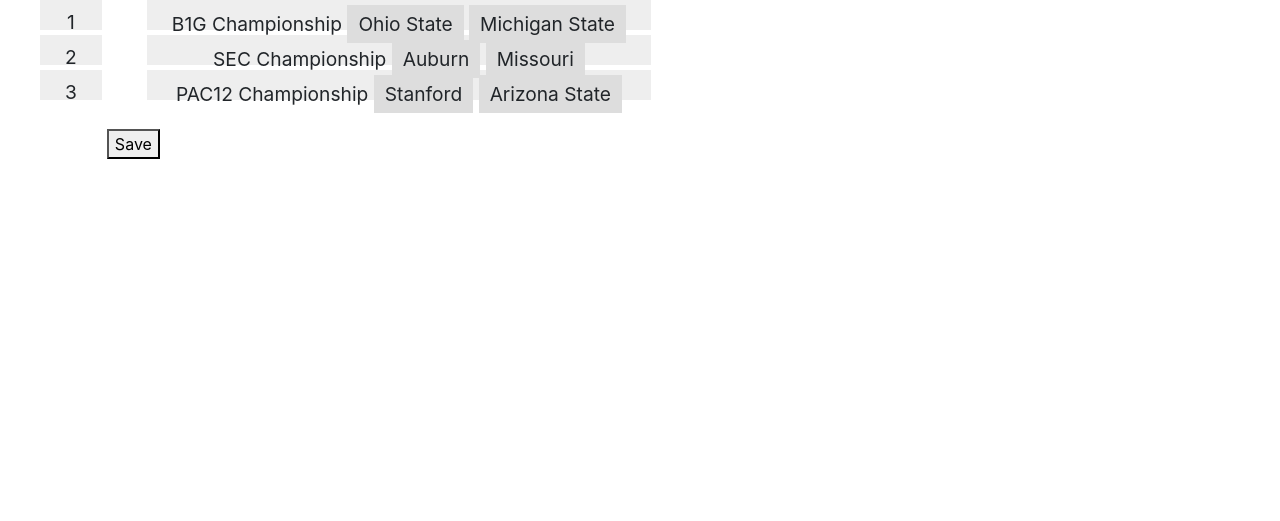
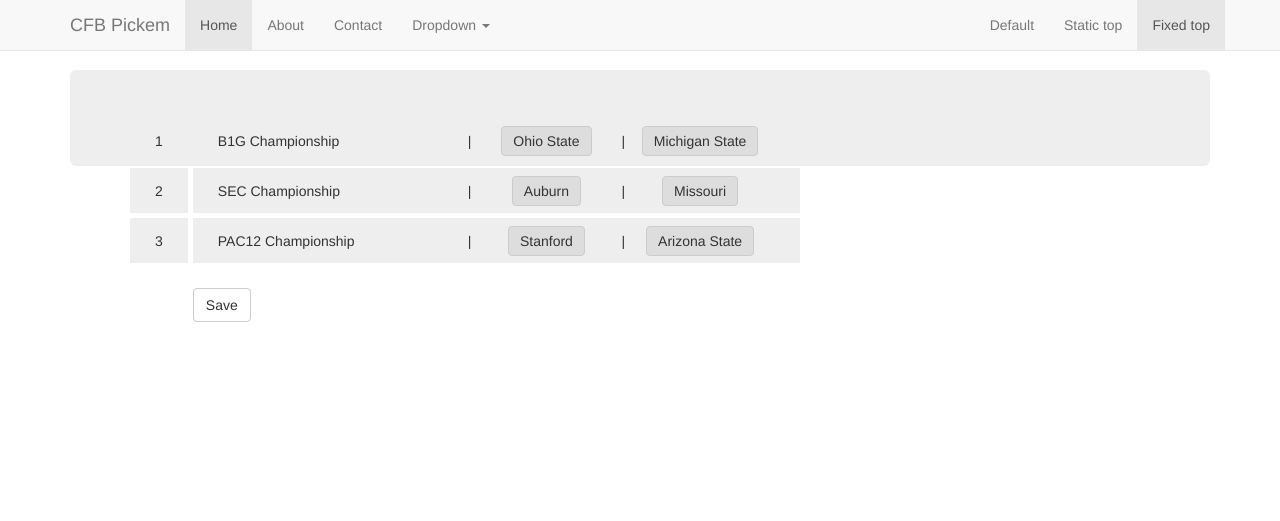
Before and after one commit to ryanmoore/cfb-pickem, a Django app: page /pickem/user/picks/edit/ in a window 1280 px wide. Shown: the top 521 px of the page. Before the commit the page ends 159 px from the top, so only its background shows below. Run offline with Django 3.2, Linux system fonts and the light colour scheme; the visitor is signed in with stand-in values (Sample User, id 1); data comes from the database, SQL or seed files in the repository; data that the repository does not hold is empty; some libraries are stand-ins or nearby versions.

Commit message:
Bootstrapped! and some refactoring of select all code to pulll out javascript and table-ify the display better.

```diff
--- /dev/null
+++ b/pickem/static/pickem/css/navbar-fixed-top.css
@@ -0,0 +1,4 @@
+body {
+    min-height: 2000px;
+    padding-top: 70px;
+}
--- /dev/null
+++ b/pickem/static/pickem/js/select_all_form.js
@@ -0,0 +1,12 @@
+function onSubmit() {
+var order = $( '#selection_sortable' ).sortable( 'toArray' );
+$( "#selections" ).val( JSON.stringify(order) );
+}
+
+function configure_sortable() {
+$( '#selection_sortable').sortable({ axis: 'y' });
+$( '#selection_sortable' ).disableSelection();
+$( 'form' ).submit( onSubmit );
+}
+
+$(document).ready( configure_sortable );
--- /dev/null
+++ b/pickem/templates/pickem/base.html
@@ -0,0 +1,78 @@
+{% load staticfiles %}
+<!DOCTYPE html>
+<html lang="en">
+<head>
+    <meta charset="utf-8">
+    <meta http-equiv="X-UA-Compatible" content="IE=edge">
+    <meta name="viewport" content="width=device-width, initial-scale=1.0">
+    <meta name="description" content="">
+    <meta name="author" content="">
+    <!--<link rel="shortcut icon" href="../../docs-assets/ico/favicon.png"> -->
+
+    <title>{% block title %}CFB Pickem{% endblock %}</title>
+
+    <!-- Bootstrap core CSS -->
+    <link href="{% static 'pickem/bootstrap/css/bootstrap.css' %}" type="text/css" rel="stylesheet">
+    <!-- Custom styles for this template -->
+    <link href="{% static 'pickem/css/navbar-fixed-top.css' %}" type="text/css" rel="stylesheet">
+    {% block additional_style %}{% endblock %}
+</head>
+
+<body>
+<!-- Fixed navbar -->
+<div class="navbar navbar-default navbar-fixed-top" role="navigation">
+    <div class="container">
+        <div class="navbar-header">
+            <button type="button" class="navbar-toggle" data-toggle="collapse" data-target=".navbar-collapse">
+                <span class="sr-only">Toggle navigation</span>
+                <span class="icon-bar"></span>
+                <span class="icon-bar"></span>
+                <span class="icon-bar"></span>
+            </button>
+            <a class="navbar-brand" href="#">CFB Pickem</a>
+        </div>
+        <div class="navbar-collapse collapse">
+            <ul class="nav navbar-nav">
+                <li class="active"><a href="#">Home</a></li>
+                <li><a href="#about">About</a></li>
+                <li><a href="#contact">Contact</a></li>
+                <li class="dropdown">
+                    <a href="#" class="dropdown-toggle" data-toggle="dropdown">Dropdown <b class="caret"></b></a>
+                    <ul class="dropdown-menu">
+                        <li><a href="#">Action</a></li>
+                        <li><a href="#">Another action</a></li>
+                        <li><a href="#">Something else here</a></li>
+                        <li class="divider"></li>
+                        <li class="dropdown-header">Nav header</li>
+                        <li><a href="#">Separated link</a></li>
+                        <li><a href="#">One more separated link</a></li>
+                    </ul>
+                </li>
+            </ul>
+            <ul class="nav navbar-nav navbar-right">
+                <li><a href="../navbar/">Default</a></li>
+                <li><a href="../navbar-static-top/">Static top</a></li>
+                <li class="active"><a href="./">Fixed top</a></li>
+            </ul>
+        </div>
+        <!--/.nav-collapse -->
+    </div>
+</div>
+
+<div class="container">
+    <div class="jumbotron">
+        {% block content %}{% endblock %}
+    </div>
+
+</div>
+<!-- /container -->
+
+
+<!-- Bootstrap core JavaScript
+================================================== -->
+<!-- Placed at the end of the document so the pages load faster -->
+<script type="text/javascript" src="{% static 'pickem/jquery-2.0.3.js' %}"></script>
+<script type="text/javascript" src="{% static 'pickem/bootstrap/js/bootstrap.js' %}"></script>
+{% block external_js %}{% endblock %}
+</body>
+</html>
--- a/pickem/templates/pickem/select_all.html
+++ b/pickem/templates/pickem/select_all.html
@@ -1,12 +1,13 @@
-<!DOCTYPE html>
+{% extends 'pickem/base.html' %}
 {% load staticfiles %}
-<html>
-<head>
-    <title>Select All Sortable</title>
-    <link href="{% static 'pickem/css/bootstrap.min.css' %}" type="text/css" rel="stylesheet" media="screen">
+
+{% block title %}Picks{% endblock %}
+
+{% block additional_style %}
 <style>
-        ul {
+    .rankings ul {
     margin: 0;
+    padding: 0;
     }
         .rankings {
     margin: 0 0 0 0;
@@ -17,11 +18,10 @@
     list-style-type: none;
     margin: 0 0px 5px 0px;
     padding: 5px 25px;
-        font-size: 1.2em;
+    font-size: 1em;
     background-color: #eee;
-        height: 30px;
     line-height: 30px;
-        text-align: center;
+    vertical-align: middle;
     }
         .rankings input[type="radio"] {
         display: none;
@@ -41,37 +41,37 @@
         background-color: #bbb;
         }
         .rankings li span {
-        display : -moz-inline-box;
-        display : inline-block;
+    display : table-cell;
     line-height : normal;
         vertical-align : middle;
         }
+    td.game_title {
+    width: 250px;
+    }
+    td.team_button {
+    width: 150px;
+    text-align: center;
+    }
+    .rankings_divider {
+    font-weight: 100;
+    }
+    .rankings tr {
+    height: 35px;
+    }
 </style>
-</head>
-<body>
-<script type="text/javascript" src="{% static 'pickem/jquery-2.0.3.js' %}"></script>
-<script type="text/javascript" src="{% static 'pickem/ui/jquery-ui.js' %}"></script>
-<!--
-<script src="{% static 'pickem/js/bootstrap.min.js'"</script>
--->
-<script>
-    $( function() {
-        $( '#selection_sortable').sortable({ axis: 'y' });
-        $( '#selection_sortable' ).disableSelection();
-        $( 'form' ).submit(function() {
-            var order = $( '#selection_sortable' ).sortable( 'toArray' );
-            $( "#selections" ).val( JSON.stringify(order) );
-            //$( "#thedata" ).val($( "#sortable" ).sortable( "serialize" ));
-            //$( "#selections" ).val( "foo" );
-        });
-    });
+{% endblock %}
 
-</script>
-
+{% block content %}
 <div class="rankings" style="margin: 0 5px 0 0">
     <ul>
         {% for dummy in selection_form_items %}
-        <li><span>{{ forloop.counter }}</span></li>
+        <li>
+            <table>
+                <tr>
+                    <td>{{ forloop.counter }}</td>
+                </tr>
+            </table>
+        </li>
         {% endfor %}
     </ul>
 </div>
@@ -81,8 +81,13 @@
         <input type='hidden' name='selections' id='selections'>
         <ul id="selection_sortable">
             {% for matchup in selection_form_items %}
-            <li id="game={{ matchup.game.id }}">{{ matchup.game.event.name }}
+            <li id="game={{ matchup.game.id }}">
+                <table>
+                    <tr>
+                        <td class="game_title">{{ matchup.game.event.name }}</td>
+                        <td class="rankings_divider">|</td>
                         {% for team in matchup.teams %}
+                        <td class="team_button">
                             <input type="radio"
                        name="game={{ matchup.game.id }}"
                        value="{{ team.name }}"
@@ -91,14 +96,24 @@
                 checked="checked"
                 {% endif %}
                 >
-                <label for="{{ team.name }}">{{ team.name }}</label>
+                            <label class="btn btn-default" for="{{ team.name }}">{{ team.name }}</label>
+                        </td>
+                        {% if forloop.counter == 1 %}
+                        <td class="rankings_divider">|</td>
+                        {% endif %}
                         {% endfor %}
+                    </tr>
+                </table>
             </li>
             {% endfor %}
         </ul>
         <br>
-        <button type="submit">Save</button>
+        <button type="submit" class="btn btn-default">Save</button>
     </form>
 </div>
-</body>
-</html>
+{% endblock %}
+
+{% block external_js %}
+<script type="text/javascript" src="{% static 'pickem/ui/jquery-ui.js' %}"></script>
+<script type="text/javascript" src="{% static 'pickem/js/select_all_form.js' %}"></script>
+{% endblock %}
--- a/pickem/views.py
+++ b/pickem/views.py
@@ -26,6 +26,7 @@ class GameView(generic.DetailView):
 def select_all(request):
     selection_form_items = all_games_as_forms(request.user)
     if request.method == 'POST':
+        print(request.POST)
         ordering = json.loads(request.POST['selections'])
         for idx, game_name in enumerate(ordering):
             pick = request.POST.get(game_name, default=None)
```
Lines whose indentation alone changed are shown as unchanged.
